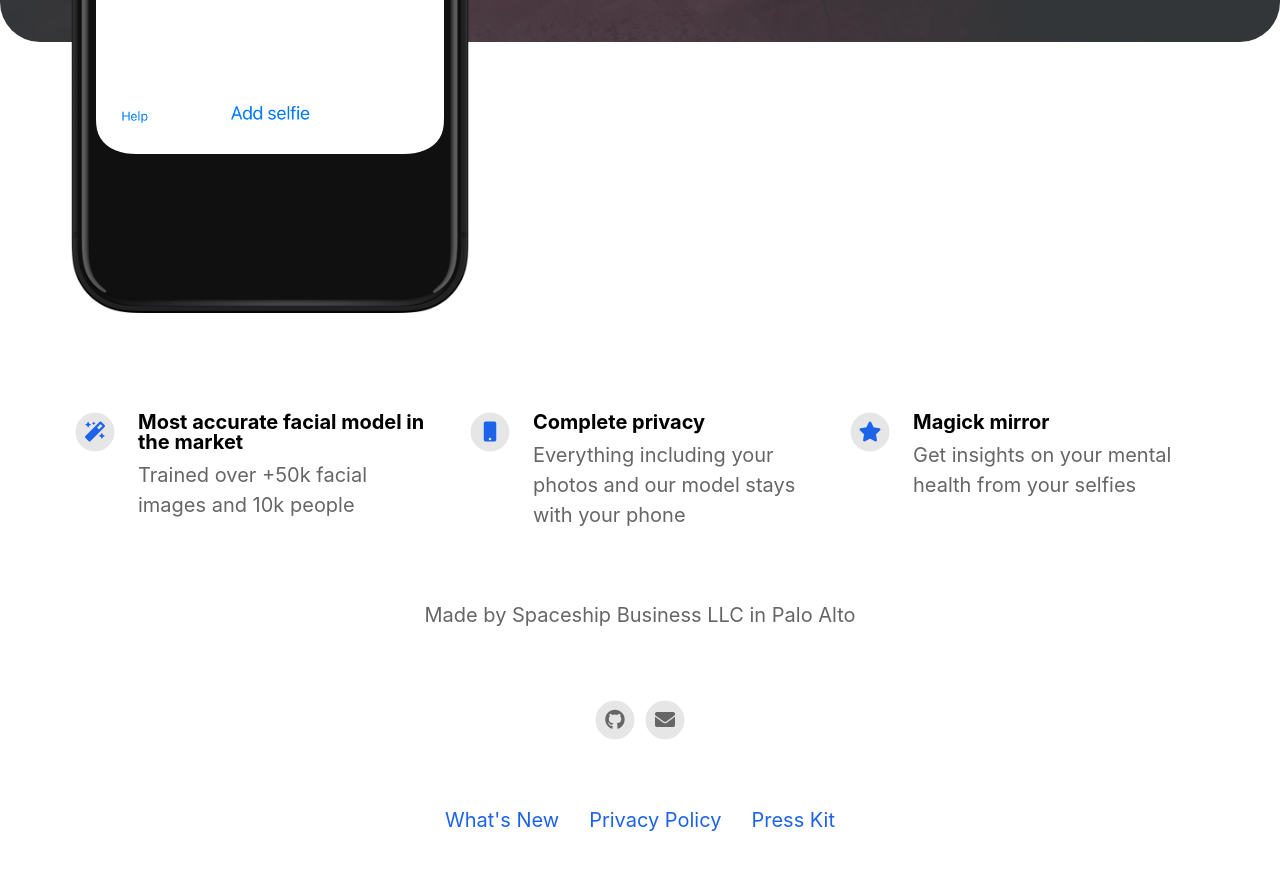
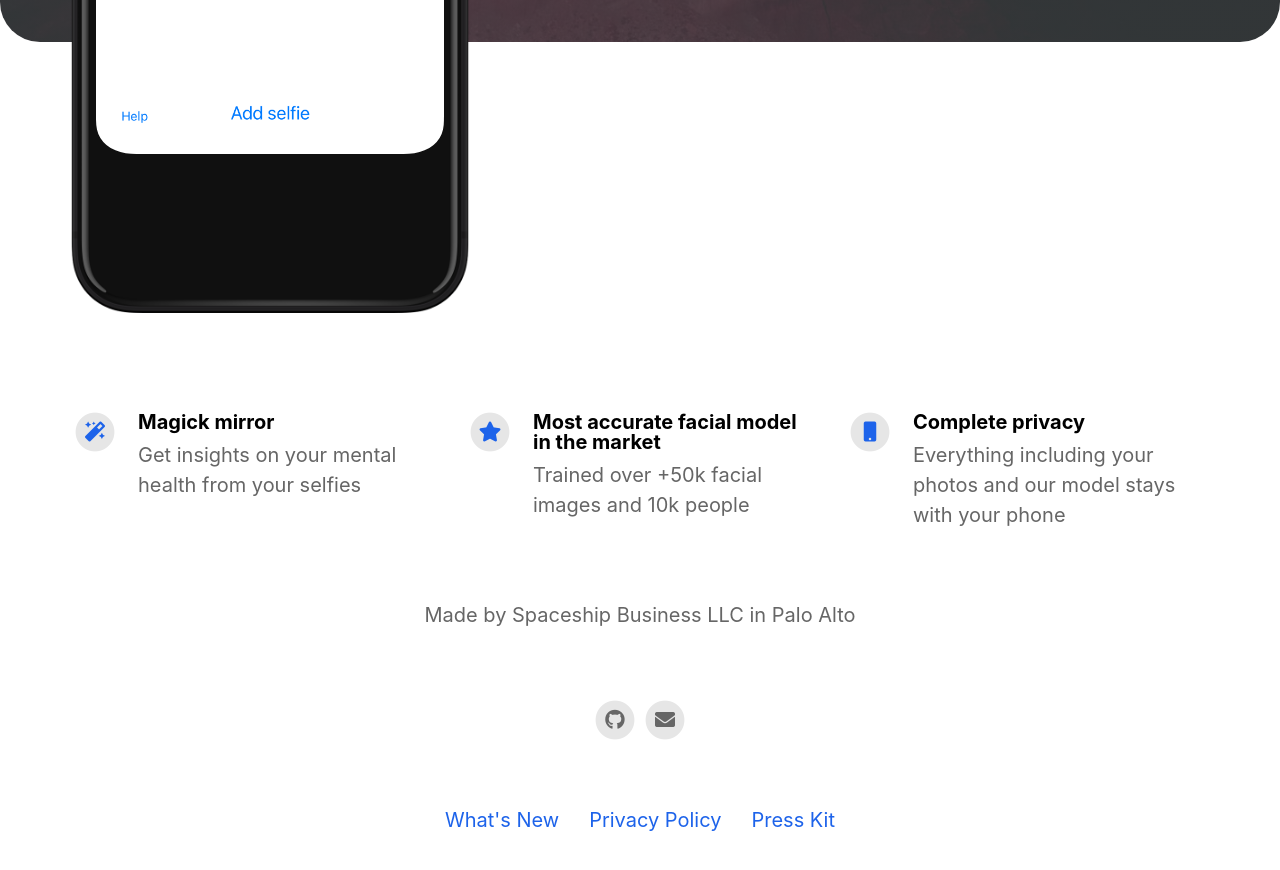
Before and after one commit to jinsu35/algorizm-landing-page, a Jekyll site: the page built from index.html, in a window 1280 px wide and 900 px high, scrolled down 672 px. Shown: the top 870 px of the window. Built offline with Jekyll 4.4.1, drawn with Linux system fonts in a browser that asks for light colours; nearby versions of some CDN libraries.

Commit message:
change text for features

```diff
--- a/_config.yml
+++ b/_config.yml
@@ -35,17 +35,18 @@ youtube_username                          :
 # Feature List                            Edit, add or remove features to be presented.
 features                                  :
 
+  - title                                 : Magick mirror
+    description                           : Get insights on your mental health from your selfies
+    fontawesome_icon_name                 : magic
+
   - title                                 : Most accurate facial model in the market
     description                           : Trained over +50k facial images and 10k people
-    fontawesome_icon_name                 : magic
+    fontawesome_icon_name                 : star
 
   - title                                 : Complete privacy
     description                           : Everything including your photos and our model stays with your phone
     fontawesome_icon_name                 : mobile
 
-  - title                                 : Magick mirror
-    description                           : Get insights on your mental health from your selfies
-    fontawesome_icon_name                 : star
 
 
 
```
